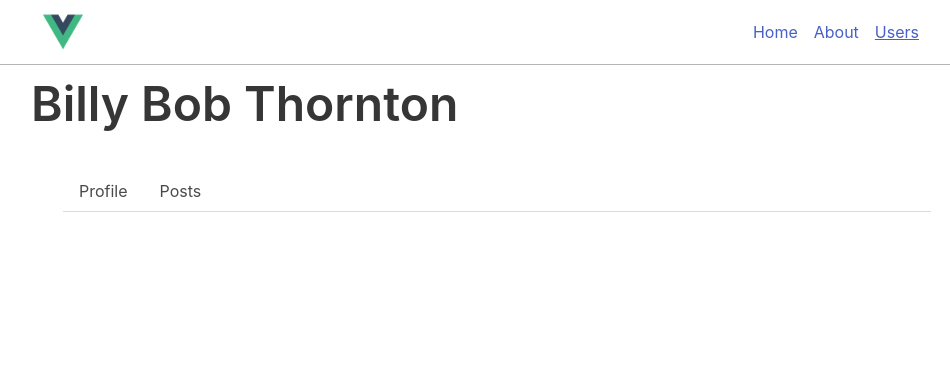
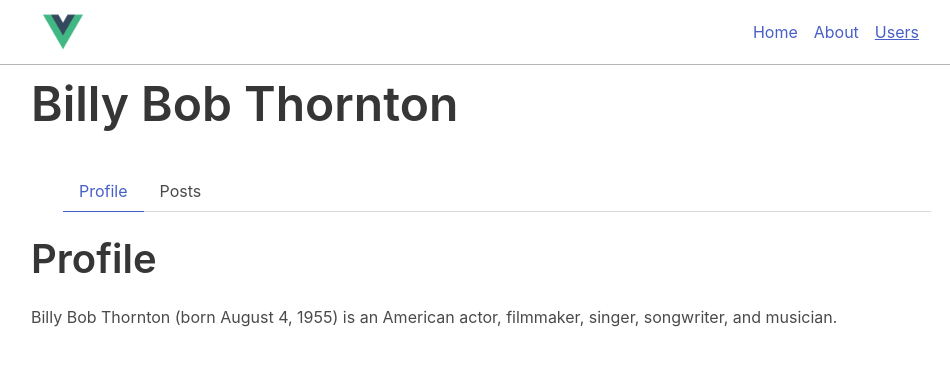
Before and after one commit to mzymta/fe-school-vue-router, a Vue app: page /users/billy-bob-thornton in a window 1280 px wide. Shown: the top 366 px of the page, without its empty margins (159-1109 px from the left). Built offline with nearby package versions, Linux system fonts and the light colour scheme.

Commit message:
VR-9: nested routes - empty path

```diff
--- a/src/router/index.ts
+++ b/src/router/index.ts
@@ -33,7 +33,7 @@ export default new Router({
       component: User,
       children: [
         {
-          path: 'profile',
+          path: '',
           component: UserProfile
         },
         {
--- a/src/views/User.vue
+++ b/src/views/User.vue
@@ -8,7 +8,7 @@
         <router-link
           tag="li"
           exact
-          :to="'/users/' + user.id + '/profile'">
+          :to="'/users/' + user.id">
           <a href="">Profile</a>
         </router-link>
         <router-link
```
